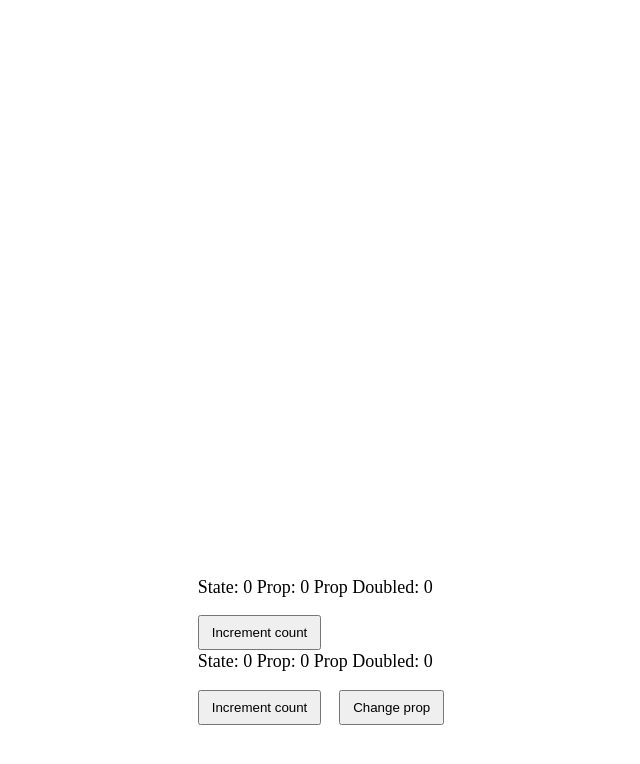
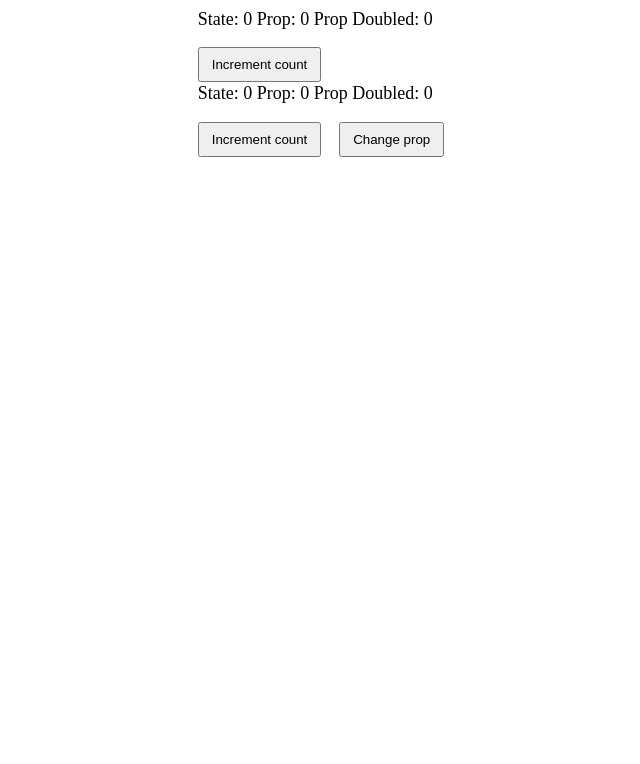
Before and after one commit to adampaulukanis/myReact, a website with bundled scripts: page test.html in a window 1280 px wide. Shown: the whole page, without its empty margins (319-959 px from the left). Built offline with nearby package versions, Linux system fonts and the light colour scheme.

Commit message:
Small changes

```diff
--- a/style.css
+++ b/style.css
@@ -21,7 +21,6 @@ body {
   font-size: 1.125rem; /* 18px, where 1rem = 16px */
   line-height: 1.3;
   background-color: var(--main-bg-color);
-  margin-top: 45%;
 }
 button {
   margin-top: 1rem;
```
Also changed, not shown: test.html (renamed from index.html), 1 other file.
